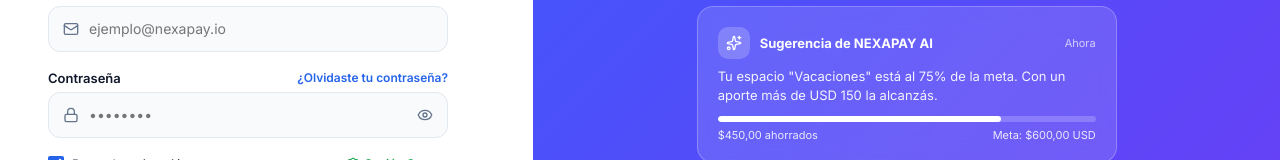
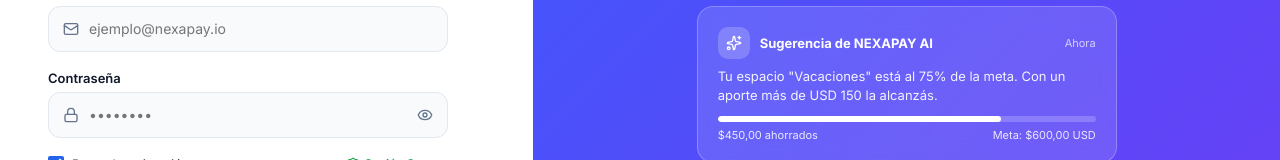
Before and after one commit to lNexapay/nexapay-frontend, a React (Vite) app: page /login in a window 1280 px wide. Shown: the part 384-544 px from the top of the page. Built offline with nearby package versions, Linux system fonts and the light colour scheme; no server answers.

Commit message:
fix: quitar enlace de recuperar contraseña sin funcionalidad

```diff
--- a/src/pages/Login/Login.tsx
+++ b/src/pages/Login/Login.tsx
@@ -79,7 +79,6 @@ export default function Login() {
           value={password}
           onChange={setPassword}
           icono={Lock}
-          accion={<a href="#">¿Olvidaste tu contraseña?</a>}
         />
 
         <div className={styles.opciones}>
```
